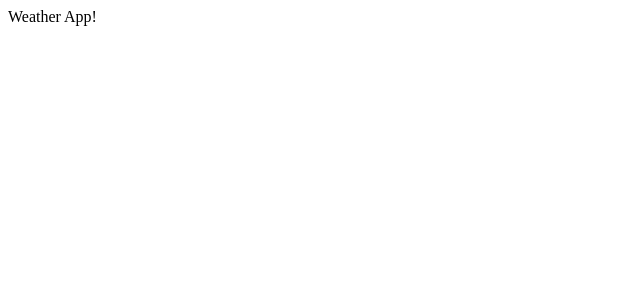
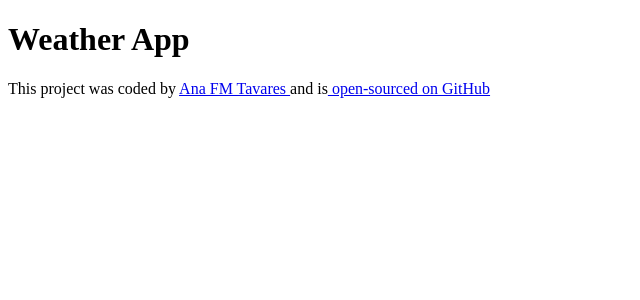
Before and after one commit to anafmt/react-weather-app, a React (Create React App) app: page / in a window 1280 px wide. Shown: the top 300 px of the page, without its empty margins (0-640 px from the left). Built offline with nearby package versions, Linux system fonts and the light colour scheme.

Commit message:
Added the GitHup repo URL

```diff
--- a/src/App.js
+++ b/src/App.js
@@ -4,7 +4,11 @@
 export default function App() {
   return (
     <div className="App">
-        Weather App!
+       <h1>Weather App</h1>
+      <footer>
+        This project was coded by <a href='https://www.linkedin.com/in/ana-fm-tavares/' target='_blank'>Ana FM Tavares </a> and is
+      <a href='https://github.com/anafmt/react-weather-app' target='_blank'> open-sourced on GitHub</a>
+      </footer>
     </div>
   );
 }
```
